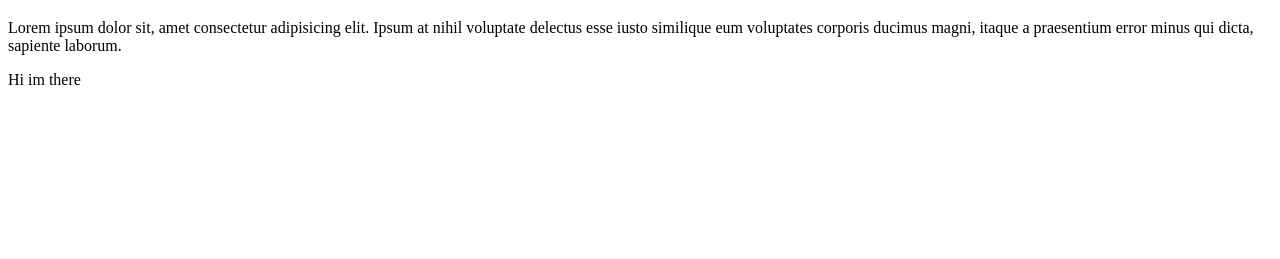
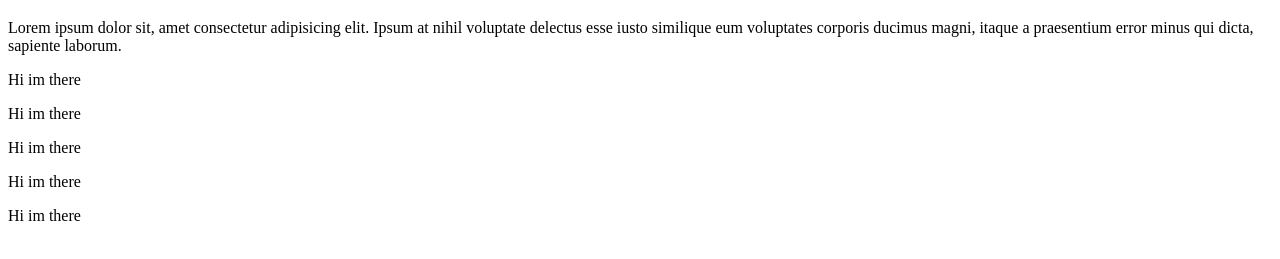
Before and after one commit to skhasancse18344/daily-task, a plain HTML site: page index.html in a window 1280 px wide. Shown: the part 61-320 px from the top of the page. Drawn offline with Linux system fonts and the light colour scheme.

Commit message:
secound pc

```diff
--- a/index.html
+++ b/index.html
@@ -13,6 +13,10 @@
     <p>Lorem ipsum dolor sit, amet consectetur adipisicing elit. Ipsum at nihil voluptate delectus esse iusto similique
         eum voluptates corporis ducimus magni, itaque a praesentium error minus qui dicta, sapiente laborum.</p>
     <p>Hi im there</p>
+    <p>Hi im there</p>
+    <p>Hi im there</p>
+    <p>Hi im there</p>
+    <p>Hi im there</p>
 </body>
 
 </html>
```
